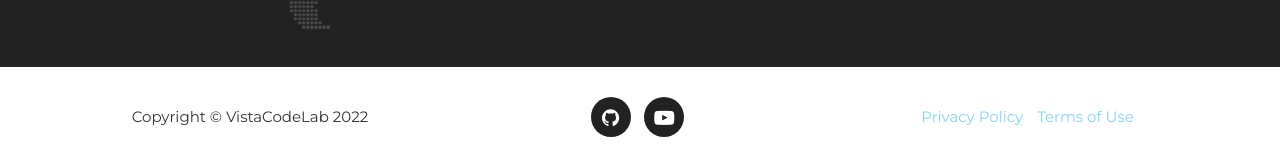
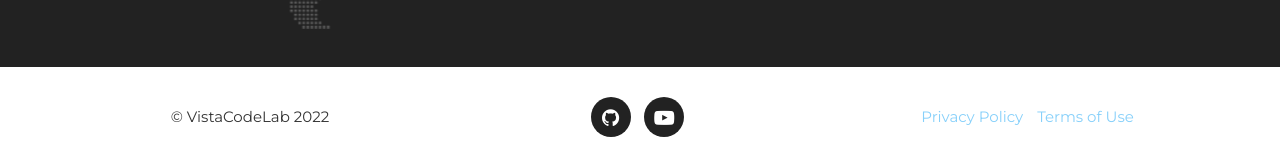
Before and after one commit to vistacodelab/vistacodelab.github.io, a Jekyll site: the page built from index.html, in a window 1280 px wide and 900 px high, scrolled down 1648 px. Shown: the part 733-897 px from the top of the window. Built offline with Jekyll 4.4.1, drawn with Linux system fonts in a browser that asks for light colours; nearby versions of some CDN libraries; some web fonts are replaced.

Commit message:
copyright symbol

```diff
--- a/_includes/footer.html
+++ b/_includes/footer.html
@@ -2,7 +2,7 @@
         <div class="container">
             <div class="row">
                 <div class="col-md-4">
-                    <span class="copyright">Copyright &copy; {{ site.title }} {{ 'now' | date: "%Y" }}</span>
+                    <span class="copyright">&copy; {{ site.title }} {{ 'now' | date: "%Y" }}</span>
                 </div>
                 <div class="col-md-4">
                     <ul class="list-inline social-buttons">
```
